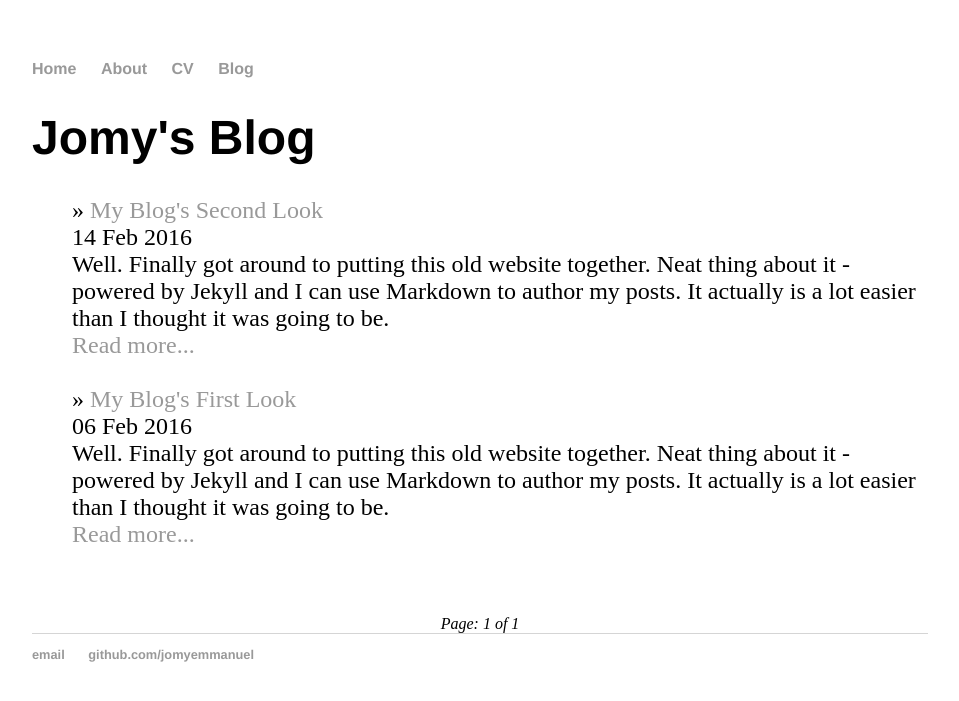
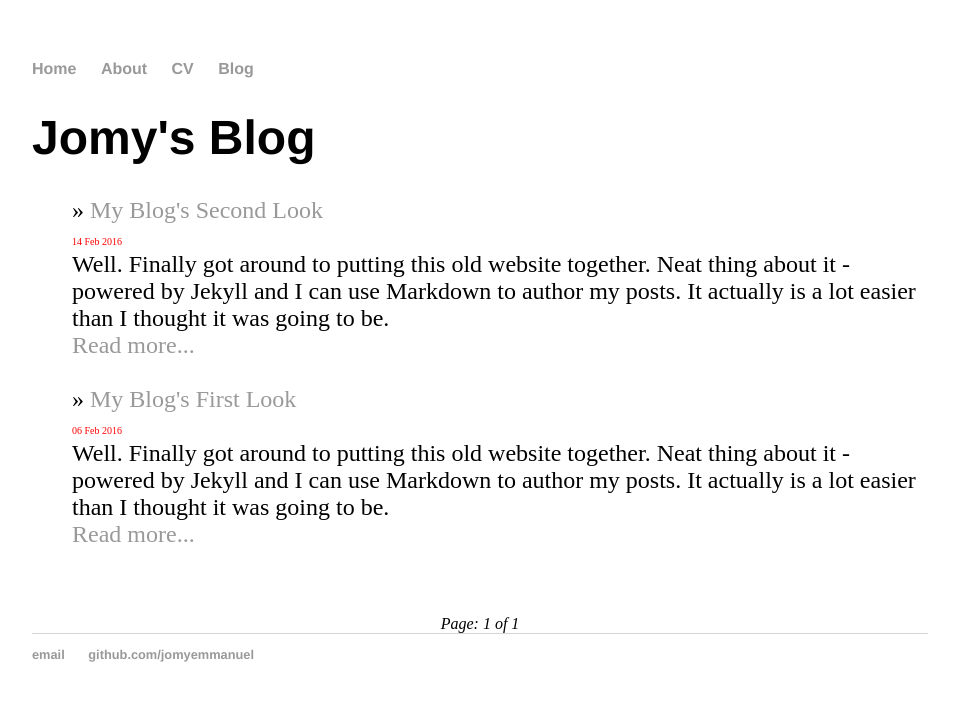
Before and after one commit to jomyemmanuel/jomyemmanuel.github.io, a Jekyll site: the page built from blog/index.html, in a window 1280 px wide. Shown: the top 701 px of the page, without its empty margins (160-1119 px from the left). Built offline with Jekyll 4.4.1, drawn with Linux system fonts in a browser that asks for light colours; the list of posts is cut into pages by our own code.

Commit message:
Update main.css

```diff
--- a/css/main.css
+++ b/css/main.css
@@ -45,3 +45,8 @@ ul.posts li {
 .pagination {
     text-align: center;
 }
+
+.date {
+    font-size: 10px;
+    color: red;
+}
```
